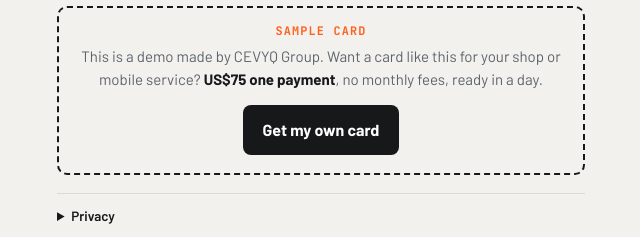
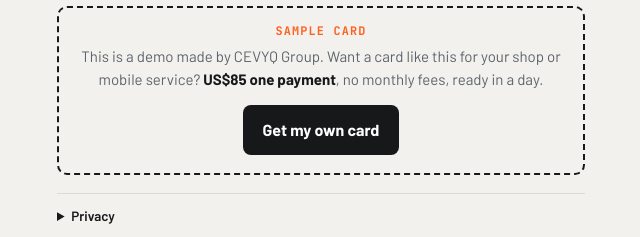
Before and after one commit to cje888/mechanic, a plain HTML site: page index.html in a window 1280 px wide. Shown: the part 4235-4472 px from the top of the page, 319-959 px from the left. Drawn offline with nearby package versions, Linux system fonts and the light colour scheme; a web font is replaced by a local one.

Commit message:
Update card price to US$85
Co-Authored-By: Claude Sonnet 5 <noreply@anthropic.com>
Claude-Session: https://claude.ai/code/session_014Ndx1TnXgXPCiqVZwUZA9C

```diff
--- a/index.html
+++ b/index.html
@@ -318,7 +318,7 @@
 
   <div class="claim">
     <div class="kick">Sample card</div>
-    <p>This is a demo made by CEVYQ Group. Want a card like this for your shop or mobile service? <b>US$75 one payment</b>, no monthly fees, ready in a day.</p>
+    <p>This is a demo made by CEVYQ Group. Want a card like this for your shop or mobile service? <b>US$85 one payment</b>, no monthly fees, ready in a day.</p>
     <a href="https://wa.me/66631101888?text=Hi%2C%20I%20saw%20the%20mechanic%20demo%20card%20and%20would%20like%20one%20for%20my%20business." target="_blank" rel="noopener">Get my own card</a>
   </div>
 
```
